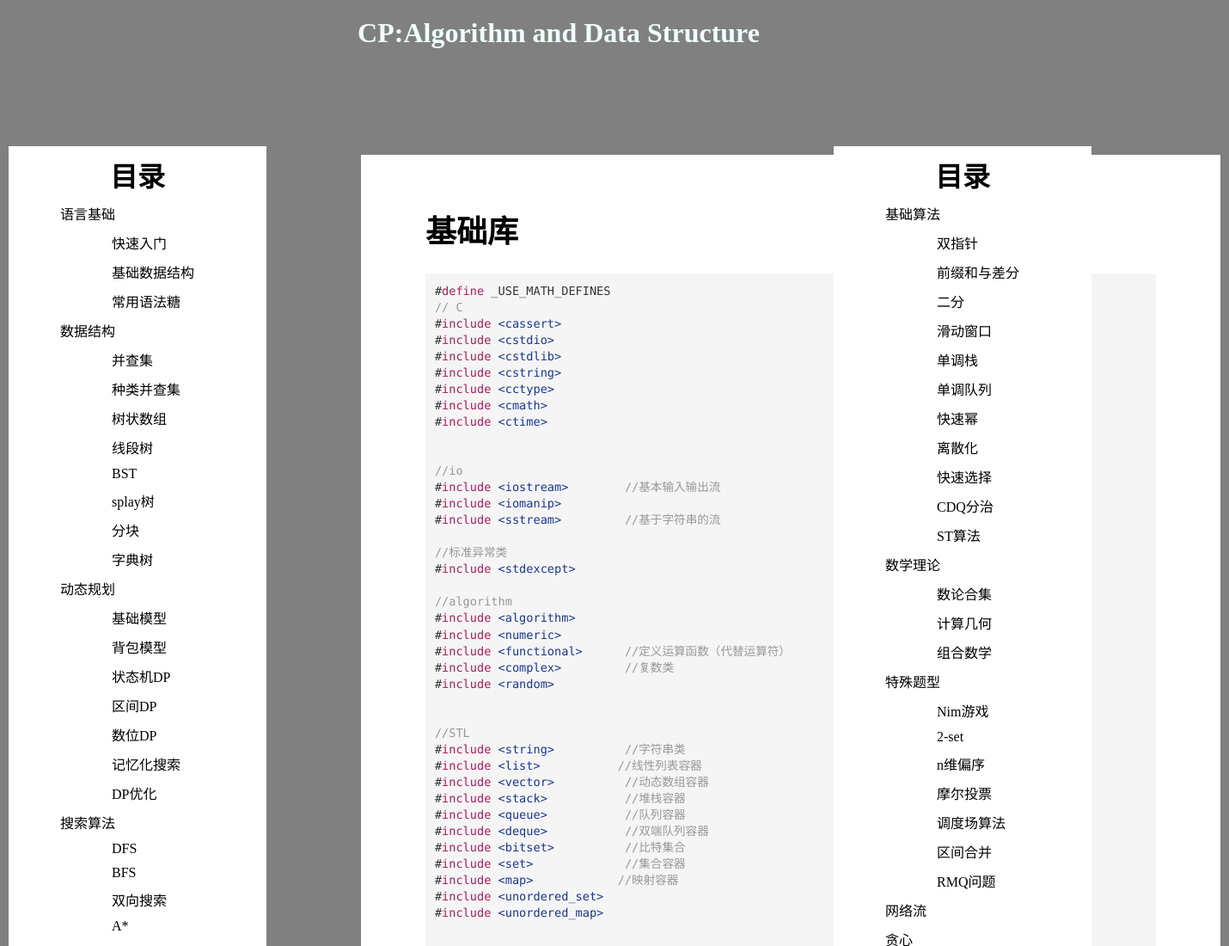
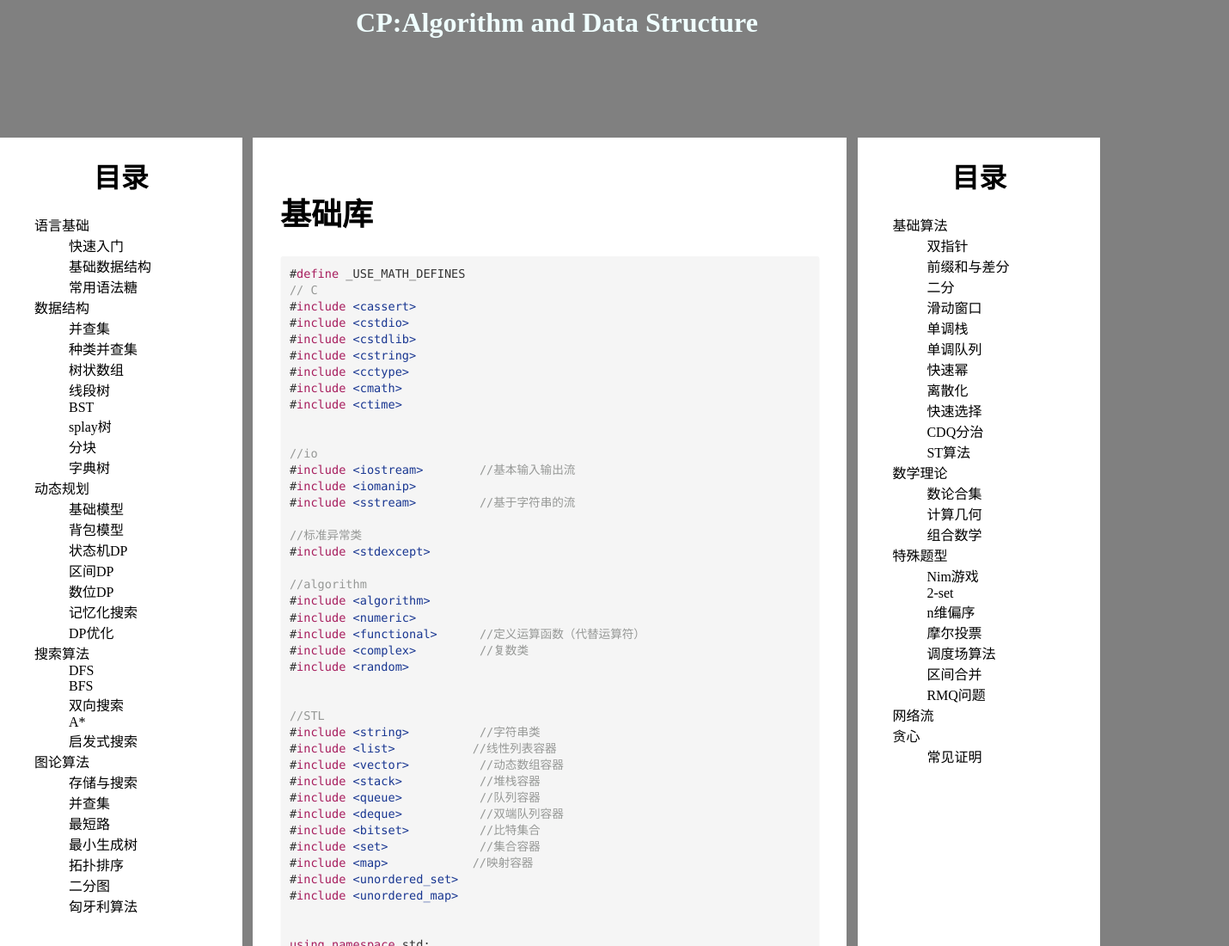
Before and after one commit to open17/contest, a plain HTML site: page index.html in a window 1280 px wide. Shown: the top 1100 px of the page at 86% size, 1430 px wide, since content can reach past the window. Drawn offline with nearby package versions, Linux system fonts and the light colour scheme.

Commit message:
Add files via upload

```diff
--- a/index.html
+++ b/index.html
@@ -8,16 +8,6 @@
         <div class="header"><h1>CP:Algorithm and Data Structure</h1></div>
         <div class="left">
             <h1>目录</h1>
-            <!-- <div id="a">语言基础</div>
-            <div id="b">数据结构</div>
-            <div id="c">动态规划</div>
-            <div id="d">搜索算法</div>
-            <div id="e">网络流</div>
-            <div id="f">贪心</div>
-            <div id="g">图论算法</div>
-            <div id="h">基础算法</div>
-            <div id="i">数学理论</div>
-            <div id="j">特殊题型</div> -->
             <ul>
                 <li>&#x8BED;&#x8A00;&#x57FA;&#x7840;
                   <ul>
@@ -73,7 +63,7 @@
               </ul>
         </div>
         <div class="main" id="mm">
-            <iframe src="./Basic.html" frameborder="0" width="1000" height="2000" >
+            <iframe src="./Basic.html" frameborder="0"  width="100%" height="100%" >
             </iframe>
         </div>
         <div class="right">
@@ -129,10 +119,8 @@
                 var x=h[this.innerHTML];
                 if (x!=undefined){
                     var a=document.getElementById("mm");
-                    a.innerHTML=" <iframe src=\"./"+x+".html\" frameborder=\"0\" width=\"1000\" height=\"2000\" ></iframe>";
+                    a.innerHTML=" <iframe src=\"./"+x+".html\" frameborder=\"0\" width=\"100%\" height=\"100%\" ></iframe>";
                 }
-
-
             }
         }
     </script>
--- a/style.css
+++ b/style.css
@@ -1,7 +1,6 @@
 *{
     text-align: center;
     text-decoration: none;
-    margin: 10px;
     list-style:none
 }
 body{
@@ -9,8 +8,11 @@ body{
 }
 .header{
     color: azure;
-    width:100%;
-    height:150px;
+    width:100vw;
+    height: 17vh;
+}
+.header h1{
+    margin: 0;
 }
 li{
     position: relative;
@@ -18,22 +20,26 @@ li{
 }
 .left{
     position: absolute;
-    top:160px;
-    left:0;
-    width:300px;
-    height:2000px;
+    top:20vh;
+    left:0vw;
+    width:22vw;
+    height: 150vh;
     background-color: rgb(255, 255, 255);
 }
 .main{
     position: absolute;
-    top:160px;
-    left:400px;
+    top:20vh;
+    left:22vw;
+    width: 54vw;
+    height: 150vh;
+    padding-left: 1vw;
+    padding-right: 1vw;
 }
 .right{
     position: absolute;
-    top:160px;
-    right:0px;
-    width:300px;
-    height:2000px;
+    top:20vh;
+    right:0vw;
+    width:22vw;
+    height:150vh;
     background-color: rgb(255, 255, 255);
 }
```
